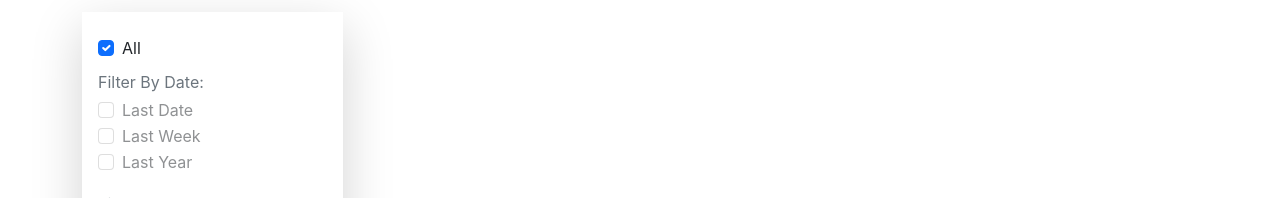
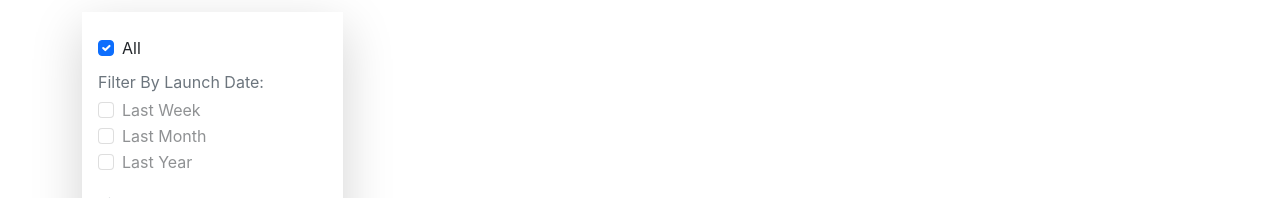
Before and after one commit to DevTeertha/rocket-launch, a React (Create React App) app: page / in a window 1280 px wide. Shown: the part 146-344 px from the top of the page. Built offline with nearby package versions, Linux system fonts and the light colour scheme; no server answers.

Commit message:
readme update

```diff
--- a/src/components/FilterOptions/FilterOptions.tsx
+++ b/src/components/FilterOptions/FilterOptions.tsx
@@ -15,16 +15,18 @@ const FilterOptions = ({ all, setAll, setIsSuccess, setIsUpcoming }: any) => {
                         />
                     </div>
                     <div className="pb-2">
-                        <p className="text-secondary mb-1">Filter By Date:</p>
+                        <p className="text-secondary mb-1">
+                            Filter By Launch Date:
+                        </p>
                         <Form.Group controlId="filterByDate">
                             <Form.Check
                                 type="checkbox"
-                                label="Last Date"
+                                label="Last Week"
                                 disabled={all}
                             />
                             <Form.Check
                                 type="checkbox"
-                                label="Last Week"
+                                label="Last Month"
                                 disabled={all}
                             />
                             <Form.Check
```
Also changed, not shown: 1 other file (tests, documents, lock files or other folders).
